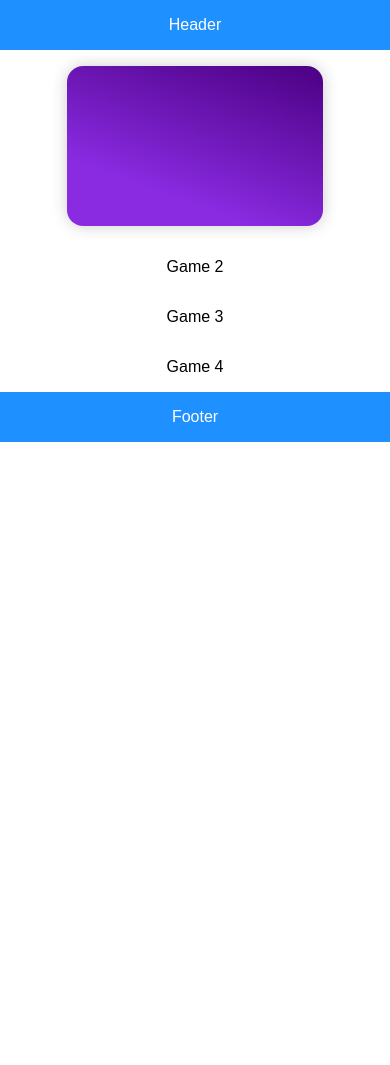
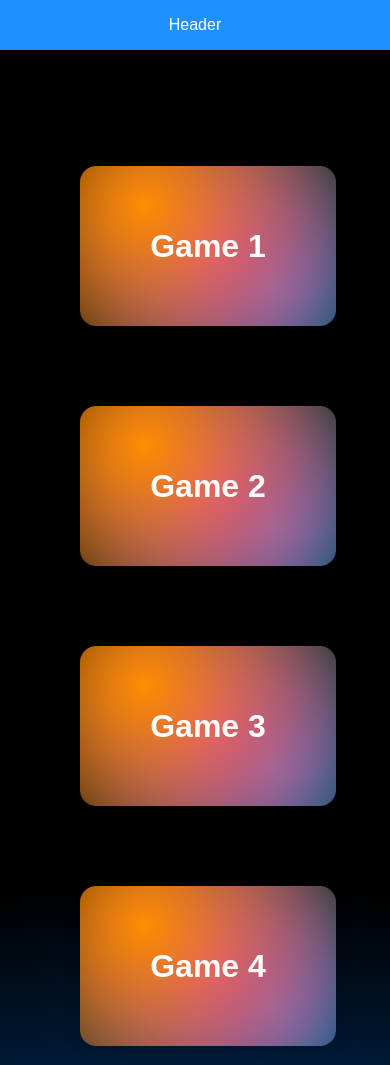
Before and after one commit to alanhortz/demo-flex-grid-css, a plain HTML site: page index.html in a window 390 px wide. Shown: the top 1065 px of the page. Before the commit the page ends 844 px from the top, so only its background shows below. Drawn offline with Linux system fonts and the light colour scheme; a web font is replaced by a local one.

Commit message:
Dynamic layout and gradients !

```diff
--- a/index.html
+++ b/index.html
@@ -14,6 +14,7 @@
             font-family: "nudista-web", sans-serif;
             font-weight: 400;
             font-style: normal;
+            background-color: black;
         }
 
 
@@ -26,9 +27,14 @@
         }
 
         .layout {
+            padding-top: 100px;
+            padding-bottom: 100px;
             display: flex;
+            height: auto;
             flex-direction: row;
             justify-content: space-evenly;
+            background-image:
+                radial-gradient(circle at 50% 180%, #007bff 0%, rgba(0, 123, 255, 0.5) 40%, rgba(0, 123, 255, 0) 60%);
         }
 
         .card-container {
@@ -37,28 +43,36 @@
             justify-content: space-evenly;
         }
         .card {
-            background-image: linear-gradient(200deg, #4b0082 0%, #8a2be2 74%);
-            width: 16rem;
+            /* background-image: linear-gradient(200deg, #4b0082 0%, #8a2be2 74%); */
+            background-image:
+                radial-gradient(circle at 25% 25%, #ff8c00, transparent),
+                radial-gradient(circle at 50% 50%, #b41eff, transparent),
+                radial-gradient(circle at 75% 75%, #4682b4, transparent);            width: 16rem;
             height: 10rem;
             border-radius: 1rem;
             box-shadow: 0 0 1rem rgba(0, 0, 0, 0.2);
+            display: flex;
+        }
+        .card-title {
+
+            color: white;
+            padding: 1rem;
+            border-radius: 1rem;
+            margin: auto;
 
         }
 
 
-        @media (max-width: 768px) {
+        @media (max-width: 1100px) {
             .layout {
                 flex-direction: column;
+                align-items: start;
+            }
+            .card-container {
+                margin-left: 4rem;
+                margin-bottom: 3rem;
             }
 
-            .sidebar {
-                width: 16rem;
-                margin-top: 0;
-            }
-
-            .main-content {
-                margin-top: 0;
-            }
         }
     </style>
 </head>
@@ -70,16 +84,32 @@
 
     <div class="layout">
         <div class="card-container">
-            <div class="card"></div>
+            <div class="card">
+                <div class="card-title">
+                    <h1>Game 1</h1>
+                </div>
+            </div>
         </div>
         <div class="card-container">
-            Game 2
+            <div class="card">
+                <div class="card-title">
+                    <h1>Game 2</h1>
+                </div>
+            </div>
         </div>
         <div class="card-container">
-            Game 3
+            <div class="card">
+                <div class="card-title">
+                    <h1>Game 3</h1>
+                </div>
+            </div>
         </div>
         <div class="card-container">
-            Game 4
+            <div class="card">
+                <div class="card-title">
+                    <h1>Game 4</h1>
+                </div>
+            </div>
         </div>
 
     </div>
```
